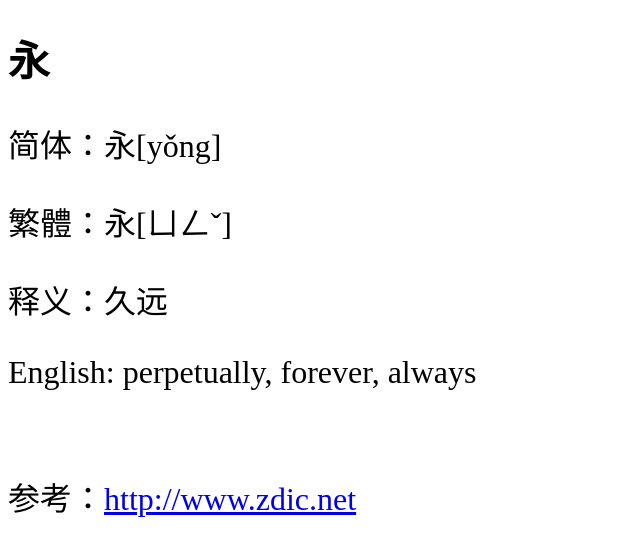
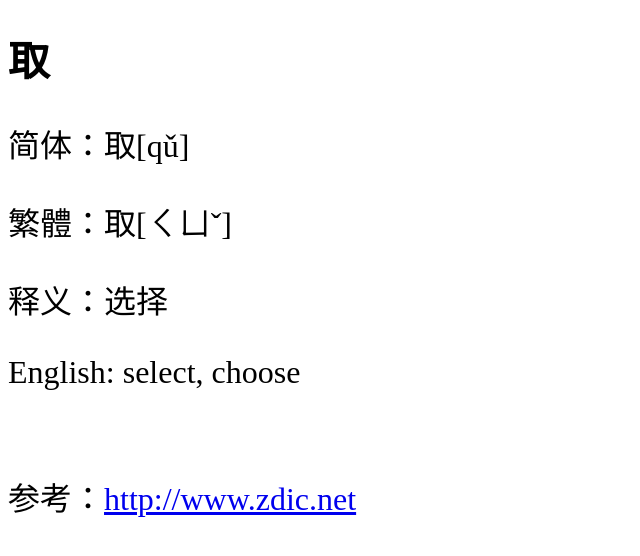
Before and after one commit to shengzhe/livecalligraphy, a Jekyll site: the page built from _posts/2012-08-31-LanTing-133.html, in a window 1280 px wide. Shown: the top 556 px of the page, without its empty margins (0-640 px from the left). Built offline with Jekyll 4.4.1, drawn with Linux system fonts in a browser that asks for light colours; Markdown is read by kramdown in place of the engine named in the settings.

Commit message:
Update 2012-08-31-LanTing-133.html

```diff
--- a/_posts/2012-08-31-LanTing-133.html
+++ b/_posts/2012-08-31-LanTing-133.html
@@ -1,11 +1,11 @@
 ---
 layout: default
-title: 兰亭集序第1个字 (1st character of Lan Ting)
+title: 兰亭集序第133个字 (133rd character of Lan Ting)
 ---
-<h1>永</h1>
-<p>简体：永[yǒng]</p>
-<p>繁體：永[ㄩㄥˇ]</p>
-<p>释义：久远</p>
-<p>English: perpetually, forever, always</p>
+<h1>取</h1>
+<p>简体：取[qǔ]</p>
+<p>繁體：取[ㄑㄩˇ]</p>
+<p>释义：选择</p>
+<p>English: select, choose</p>
 <br/>
-<p>参考：<a href="http://www.zdic.net/zd/zi/ZdicE6ZdicB0ZdicB8.htm">http://www.zdic.net</a></p>
+<p>参考：<a href="http://www.zdic.net/z/16/js/53D6.htm">http://www.zdic.net</a></p>
```
